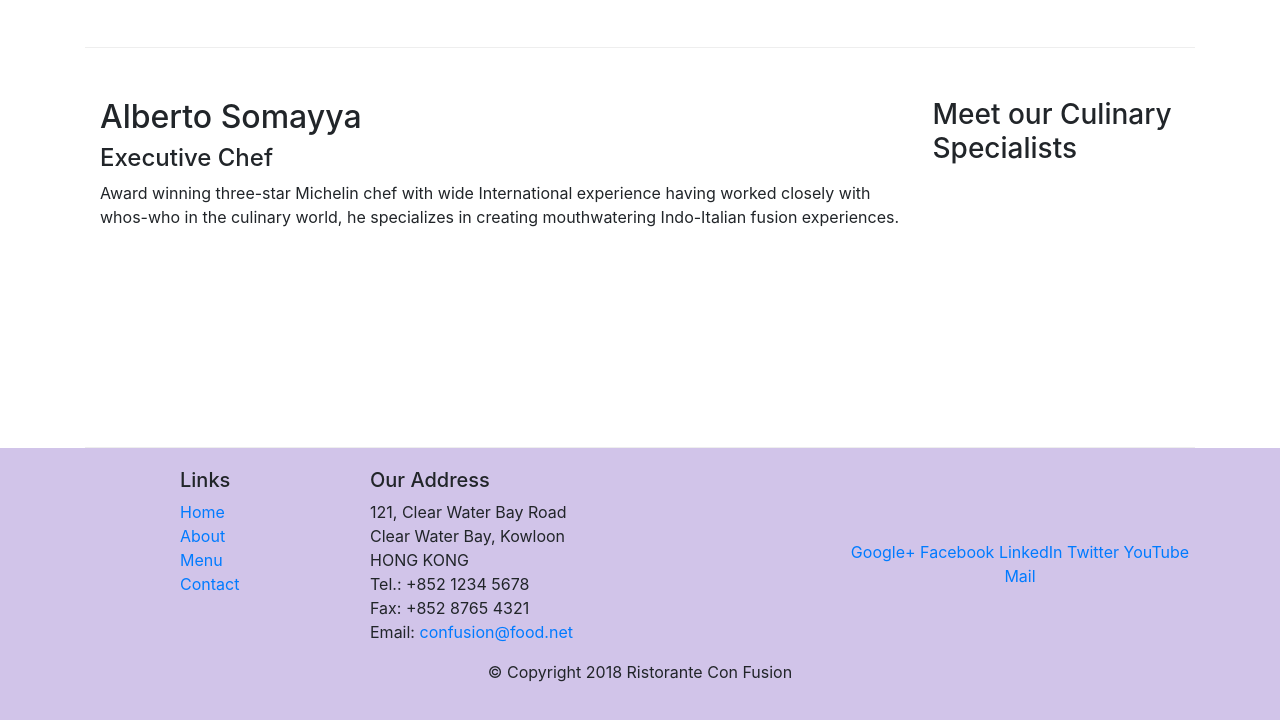
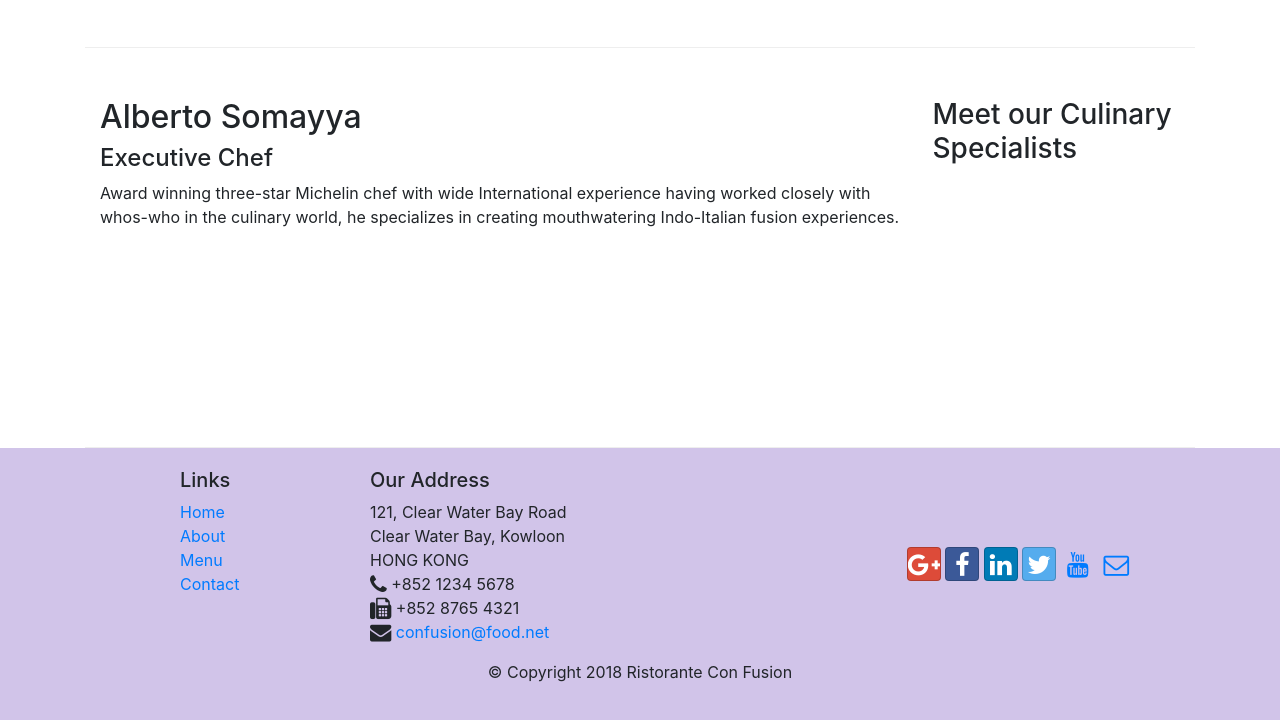
Before and after one commit to Sunilshah-7/Learning-Bootstrap, a website: page index.html in a window 1280 px wide. Shown: the part 1062-1782 px from the top of the page. Drawn offline with nearby package versions, Linux system fonts and the light colour scheme.

Commit message:
fonts and icon

```diff
--- a/index.html
+++ b/index.html
@@ -10,6 +10,8 @@
 
     <!-- Bootstrap CSS -->
     <link rel="stylesheet" href="node_modules/bootstrap/dist/css/bootstrap.min.css">
+    <link rel="stylesheet" href="node_modules/font-awesome/css/font-awesome.min.css">
+    <link rel="stylesheet" href="node_modules/bootstrap-social/bootstrap-social.css">
     <link rel="stylesheet" href="css/styles.css">
 </head>
 
@@ -22,10 +24,10 @@
             <a class="navbar-brand" href="#">Ristorante Con Fusion</a>
             <div class="collapse navbar-collapse" id="Navbar">
                 <ul class="navbar-nav mr-auto">
-                    <li class="nav-item active"><a class="nav-link" href="#">Home</a></li>
-                    <li class="nav-item"><a class="nav-link" href="./aboutus.html">About</a></li>
-                    <li class="nav-item"><a class="nav-link" href="#">Menu</a></li>
-                    <li class="nav-item"><a class="nav-link" href="#">Contact</a></li>
+                    <li class="nav-item active"><a class="nav-link" href="#"><span class="fa fa-home fa-lg"></span>Home</a></li>
+                    <li class="nav-item"><a class="nav-link" href="./aboutus.html"><span class="fa fa-info fa-lg"></span>About</a></li>
+                    <li class="nav-item"><a class="nav-link" href="#"><span class="fa fa-list fa-lg"></span>Menu</a></li>
+                    <li class="nav-item"><a class="nav-link" href="#"><span class="fa fa-address-card fa-lg"></span>Contact</a></li>
                 </ul>
             </div>
         </div>
@@ -95,19 +97,19 @@
 		              121, Clear Water Bay Road<br>
 		              Clear Water Bay, Kowloon<br>
 		              HONG KONG<br>
-		              Tel.: +852 1234 5678<br>
-		              Fax: +852 8765 4321<br>
-		              Email: <a href="mailto:confusion@food.net">confusion@food.net</a>
+                      <i class="fa fa-phone fa-lg"></i> +852 1234 5678<br>
+                      <i class="fa fa-fax fa-lg"></i> +852 8765 4321<br>
+                      <i class="fa fa-envelope fa-lg"></i> <a href="mailto:confusion@food.net">confusion@food.net</a>
 		           </address>
                 </div>
                 <div class="col-12 col-sm-4 align-self-center">
                     <div class="text-center">
-                        <a href="http://google.com/+">Google+</a>
-                        <a href="http://www.facebook.com/profile.php?id=">Facebook</a>
-                        <a href="http://www.linkedin.com/in/">LinkedIn</a>
-                        <a href="http://twitter.com/">Twitter</a>
-                        <a href="http://youtube.com/">YouTube</a>
-                        <a href="mailto:">Mail</a>
+                        <a class="btn btn-social-icon btn-google" href="http://google.com/+"><i class="fa fa-google-plus fa-lg"></i></a>
+                        <a class="btn btn-social-icon btn-facebook" href="http://www.facebook.com/profile.php?id="><i class="fa fa-facebook fa-lg"></i></a>
+                        <a class="btn btn-social-icon btn-linkedin" href="http://www.linkedin.com/in/"><i class="fa fa-linkedin fa-lg"></i></a>
+                        <a class="btn btn-social-icon btn-twitter" href="http://twitter.com/"><i class="fa fa-twitter fa-lg"></i></a>
+                        <a class="btn btn-social-icon btn-youtube" href="http://youtube.com/"><i class="fa fa-youtube fa-lg"></i></a>
+                        <a class="btn btn-social-icon" href="mailto:"><i class="fa fa-envelope-o fa-lg"></i></a>
                     </div>
                 </div>
            </div>
--- a/package.json
+++ b/package.json
@@ -15,6 +15,8 @@
   },
   "dependencies": {
     "bootstrap": "^4.0.0",
+    "bootstrap-social": "^5.1.1",
+    "font-awesome": "^4.7.0",
     "jquery": "^3.3.1",
     "popper.js": "^1.12.9"
   }
```
Also changed, not shown: aboutus.html (+15 -13 lines), 1 other file.
